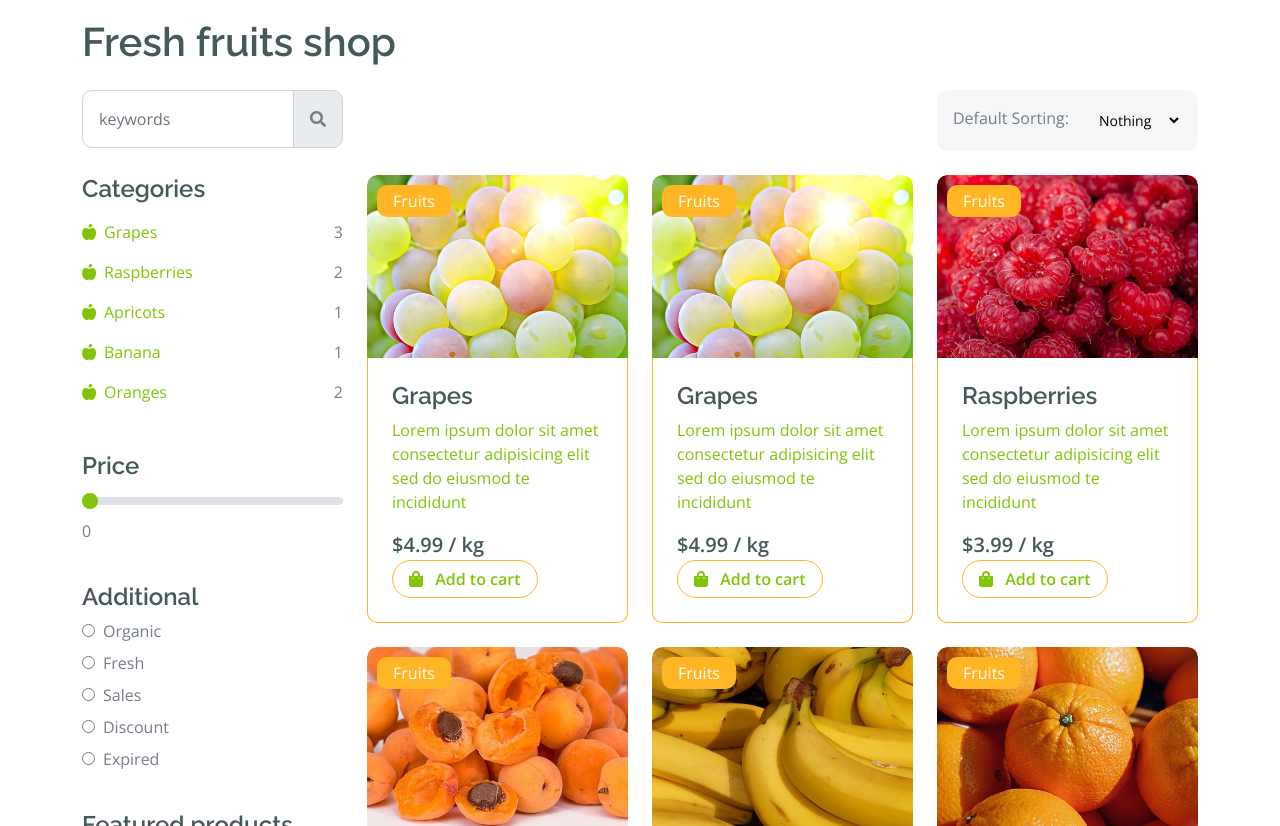
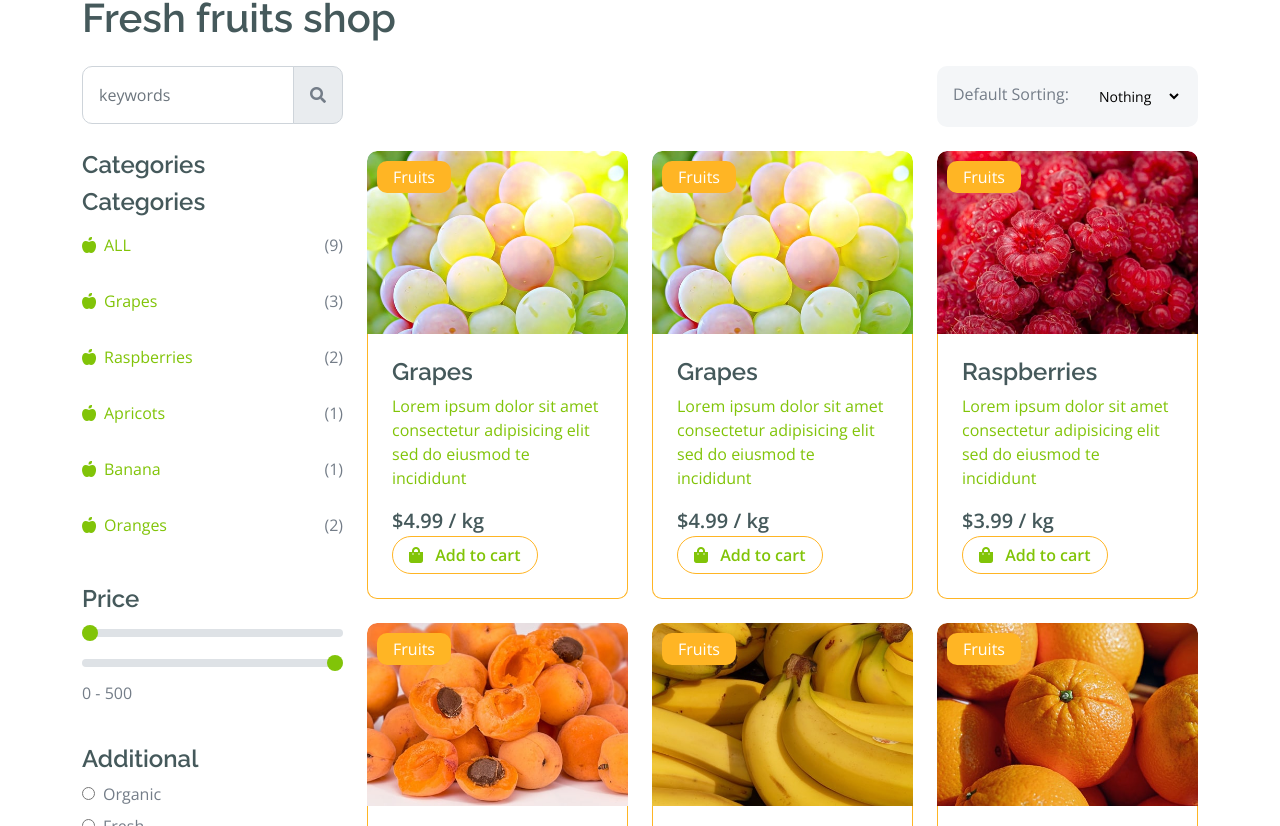
Before and after one commit to DivyeshBhakhar021/fruitables, a React (Create React App) app: page /shop in a window 1280 px wide. Shown: the part 454-1280 px from the top of the page. Built offline with nearby package versions, Linux system fonts and the light colour scheme; data requests are answered from the project's data file.

Commit message:
test_16_3_24

```diff
--- a/src/user/container/Shop/Shop.js
+++ b/src/user/container/Shop/Shop.js
@@ -1,52 +1,63 @@
 import React, { useEffect, useState } from 'react';
-import { Link } from 'react-router-dom';
+import { Link, useParams } from 'react-router-dom';
 
 function Shop(props) {
+
   const [productData, setProductData] = useState([]);
-  const [catgery, setcatgery] = useState([]);
-  const fetchData = async () => {
-    try {
-      const response = await fetch("http://localhost:8000/fruit");
-      const data = await response.json();
-      setProductData(data);
-      console.log(data);
+  const [catagory, setCatagory] = useState([]);
+  const [type, setType] = useState([]);
+  const [protype, setProType] = useState('');
+  const [search, setSearchData] = useState('');
+  const [sorting, setSortBy] = useState('');
+  const [minPrice, setMinPrice] = useState(0);
+  const [maxPrice, setMaxPrice] = useState(500);
+
+  useEffect(() => {
+    getData();
+  }, []);
 
 
-      let uniq = [ ...new Set(data.map(v => v.name)) ]
+  const getData = async () => {
+    const response = await fetch("http://localhost:8001/fruit");
+    const data = await response.json();
 
-      setcatgery(uniq);
+    let uniqueCategories = [...new Set(data.map(item => item.name))];
 
-    } catch (error) {
-      console.error("Error fetching data:", error);
-    }
+    let uniqtype = [...new Set(data.map(v => v.type))]
+
+
+    setType(uniqtype)
+    setCatagory(uniqueCategories)
+    setProductData(data);
   };
 
-  useEffect(() => {
-    fetchData();
-  }, []);
+  const Filterdata = () => {
+
+    let fineldata = productData.filter(item => item.name.toLowerCase().includes(search));
+
+    if (sorting) {
+      return fineldata.filter(v => v.name === sorting)
+    }
+
+    if (protype) {
+      return fineldata.filter(v => v.type === protype)
+    } else {
+      return fineldata;
+    }
+
+    fineldata = productData
+
+    return fineldata;
+  }
+
+  const zdata = Filterdata()
+
+  let { id } = useParams();
+
 
 
   return (
     <div>
-      {/* Modal Search Start */}
-      <div className="modal fade" id="searchModal" tabIndex={-1} aria-labelledby="exampleModalLabel" aria-hidden="true">
-        <div className="modal-dialog modal-fullscreen">
-          <div className="modal-content rounded-0">
-            <div className="modal-header">
-              <h5 className="modal-title" id="exampleModalLabel">Search by keyword</h5>
-              <button type="button" className="btn-close" data-bs-dismiss="modal" aria-label="Close" />
-            </div>
-            <div className="modal-body d-flex align-items-center">
-              <div className="input-group w-75 mx-auto d-flex">
-                <input type="search" className="form-control p-3" placeholder="keywords" aria-describedby="search-icon-1" />
-                <span id="search-icon-1" className="input-group-text p-3"><i className="fa fa-search" /></span>
-              </div>
-            </div>
-          </div>
-        </div>
-      </div>
-      {/* Modal Search End */}
-
       {/* Single Page Header start */}
       <div className="container-fluid page-header py-5">
         <h1 className="text-center text-white display-6">Shop</h1>
@@ -58,8 +69,6 @@ function Shop(props) {
       </div>
       {/* Single Page Header End */}
 
-
-      <br></br>
       {/* Fruits Shop Start*/}
       <div className="container-fluid fruite py-5">
         <div className="container py-5">
@@ -69,7 +78,12 @@ function Shop(props) {
               <div className="row g-4">
                 <div className="col-xl-3">
                   <div className="input-group w-100 mx-auto d-flex">
-                    <input type="search" className="form-control p-3" placeholder="keywords" aria-describedby="search-icon-1" />
+                    <input
+                      type="search"
+                      className="form-control p-3"
+                      placeholder="keywords"
+                      aria-describedby="search-icon-1"
+                      onChange={(event) => setSearchData(event.target.value)} />
                     <span id="search-icon-1" className="input-group-text p-3"><i className="fa fa-search" /></span>
                   </div>
                 </div>
@@ -92,51 +106,74 @@ function Shop(props) {
                     <div className="col-lg-12">
                       <div className="mb-3">
                         <h4>Categories</h4>
+                        <h4>Categories</h4>
                         <ul className="list-unstyled fruite-categorie">
-                          {
-                            catgery.map((catgery) => {
-                              return <li>
-                                <div className="d-flex justify-content-between fruite-name">
-                                  <a href="#"><i className="fas fa-apple-alt me-2" />{catgery}</a>
-                                  <span>{productData.filter((v) => v.name == catgery).length}</span>
+                          <li>
+                            <div className="d-flex justify-content-between fruite-name" >
+                              <a href="#" onClick={() => setSortBy('')} ><i className="fas fa-apple-alt me-2" />ALL</a>
+                              <span>({productData.length})</span>
+                            </div>
+                          </li>
+                        </ul>
+                        {
+                          catagory.map((n) => (
+                            <ul className="list-unstyled fruite-categorie">
+                              <li>
+                                {console.log(n)}
+                                <div className="d-flex justify-content-between fruite-name" >
+                                  <a href="#" onClick={() => setSortBy(n)} ><i className="fas fa-apple-alt me-2" />{n}</a>
+                                  <span>({productData.filter(v => v.name === n).length})</span>
                                 </div>
                               </li>
-                            })
-                          }
+                            </ul>
+                          ))
+                        }
 
-                        </ul>
+
                       </div>
                     </div>
                     <div className="col-lg-12">
-                      <div className="mb-3">
-                        <h4 className="mb-2">Price</h4>
-                        <input type="range" className="form-range w-100" id="rangeInput" name="rangeInput" min={0} max={500} defaultValue={0} oninput="amount.value=rangeInput.value" />
-                        <output id="amount" name="amount" min-velue={0} max-value={500} htmlFor="rangeInput">0</output>
+                      <div className="col-lg-12">
+                        <div className="mb-3">
+                          <h4 className="mb-2">Price</h4>
+                          <input
+                            type="range"
+                            className="form-range w-100"
+                            id="rangeInput"
+                            name="rangeInput"
+                            min={0}
+                            max={500}
+                            value={minPrice}
+                            onChange={e => setMinPrice(e.target.value)}
+                          />
+                          <input
+                            type="range"
+                            className="form-range w-100"
+                            id="rangeInput"
+                            name="rangeInput"
+                            min={0}
+                            max={500}
+                            value={maxPrice}
+                            onChange={e => setMaxPrice(e.target.value)}
+                          />
+                          <output id="amount" name="amount" htmlFor="rangeInput">
+                            {minPrice} - {maxPrice}
+                          </output>
+                        </div>
                       </div>
+
                     </div>
                     <div className="col-lg-12">
                       <div className="mb-3">
                         <h4>Additional</h4>
-                        <div className="mb-2">
-                          <input type="radio" className="me-2" id="Categories-1" name="Categories-1" defaultValue="Beverages" />
-                          <label htmlFor="Categories-1"> Organic</label>
-                        </div>
-                        <div className="mb-2">
-                          <input type="radio" className="me-2" id="Categories-2" name="Categories-1" defaultValue="Beverages" />
-                          <label htmlFor="Categories-2"> Fresh</label>
-                        </div>
-                        <div className="mb-2">
-                          <input type="radio" className="me-2" id="Categories-3" name="Categories-1" defaultValue="Beverages" />
-                          <label htmlFor="Categories-3"> Sales</label>
-                        </div>
-                        <div className="mb-2">
-                          <input type="radio" className="me-2" id="Categories-4" name="Categories-1" defaultValue="Beverages" />
-                          <label htmlFor="Categories-4"> Discount</label>
-                        </div>
-                        <div className="mb-2">
-                          <input type="radio" className="me-2" id="Categories-5" name="Categories-1" defaultValue="Beverages" />
-                          <label htmlFor="Categories-5"> Expired</label>
-                        </div>
+                        {
+                          type.map((n, i) => (
+                            <div className="mb-2">
+                              <input onChange={() => setProType(n)} type="radio" className="me-2" id="Categories-1" name="Categories-1" defaultValue="Beverages" />
+                              <label htmlFor="Categories-1">{n}</label>
+                            </div>
+                          ))
+                        }
                       </div>
                     </div>
                     <div className="col-lg-12">
@@ -215,29 +252,28 @@ function Shop(props) {
                 <div className="col-lg-9">
                   <div className="row g-4 justify-content-center">
                     {
-                      productData.map((product) => (
+                      zdata.map((v, i) => (
                         <div className="col-md-6 col-lg-6 col-xl-4">
-                          <Link to={`/shop/${product.id}`}>
+                          <Link to={`/shop/${v.id}`}>
                             <div className="rounded position-relative fruite-item">
                               <div className="fruite-img">
-                                <img src={product.img} className="img-fluid w-100 rounded-top" />
+                                <img src={v.img} className="img-fluid w-100 rounded-top" alt />
                               </div>
                               <div className="text-white bg-secondary px-3 py-1 rounded position-absolute" style={{ top: 10, left: 10 }}>Fruits</div>
                               <div className="p-4 border border-secondary border-top-0 rounded-bottom">
-                                <h4>{product.name}</h4>
-                                <p>{product.details}</p>
+                                <h4>{v.name}</h4>
+                                <p>{v.details}</p>
                                 <div className="d-flex justify-content-between flex-lg-wrap">
-                                  <p className="text-dark fs-5 fw-bold mb-0">${product.price} / kg</p>
+                                  <p className="text-dark fs-5 fw-bold mb-0">${v.price} / kg</p>
                                   <a href="#" className="btn border border-secondary rounded-pill px-3 text-primary"><i className="fa fa-shopping-bag me-2 text-primary" /> Add to cart</a>
                                 </div>
                               </div>
                             </div>
                           </Link>
+
                         </div>
-                      ))}
-
-
-
+                      ))
+                    }
                     <div className="col-12">
                       <div className="pagination d-flex justify-content-center mt-5">
                         <a href="#" className="rounded">«</a>
```
Also changed, not shown: JSON-server/db.json (+18 -9 lines).
